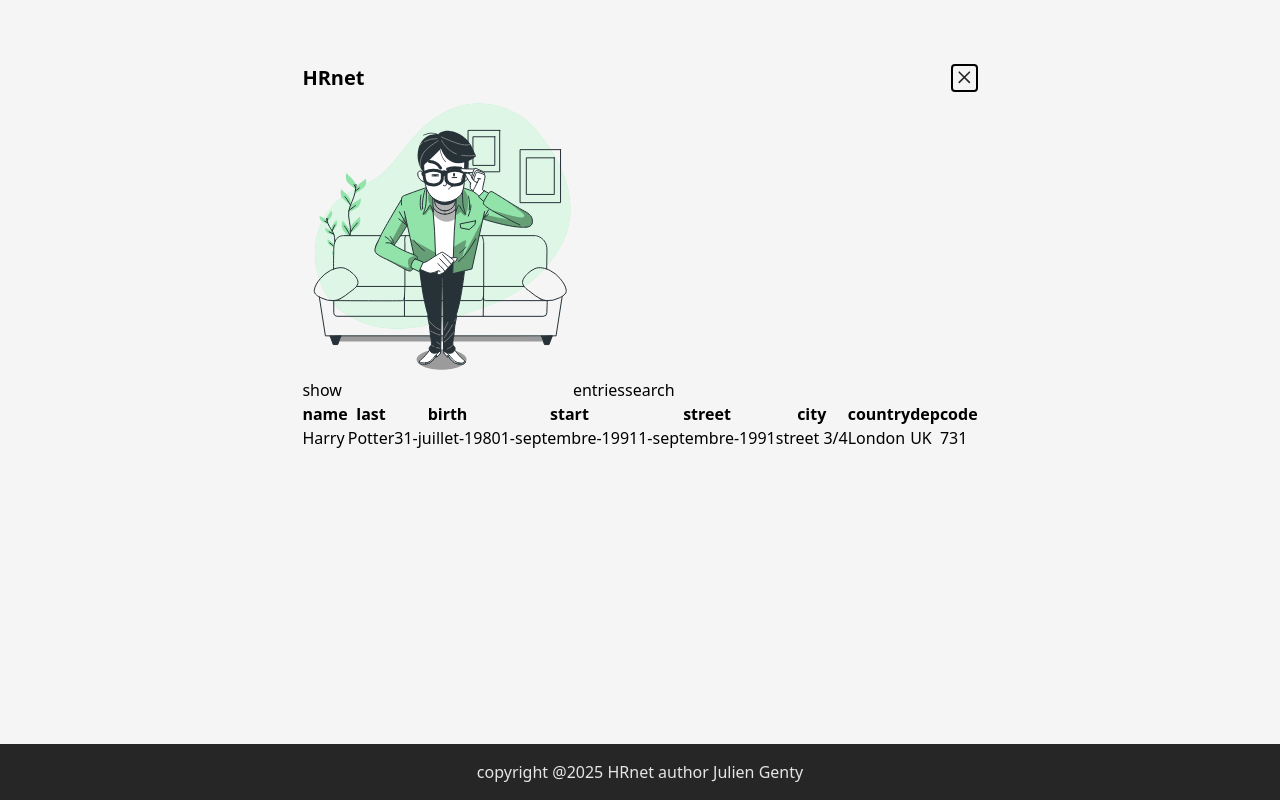
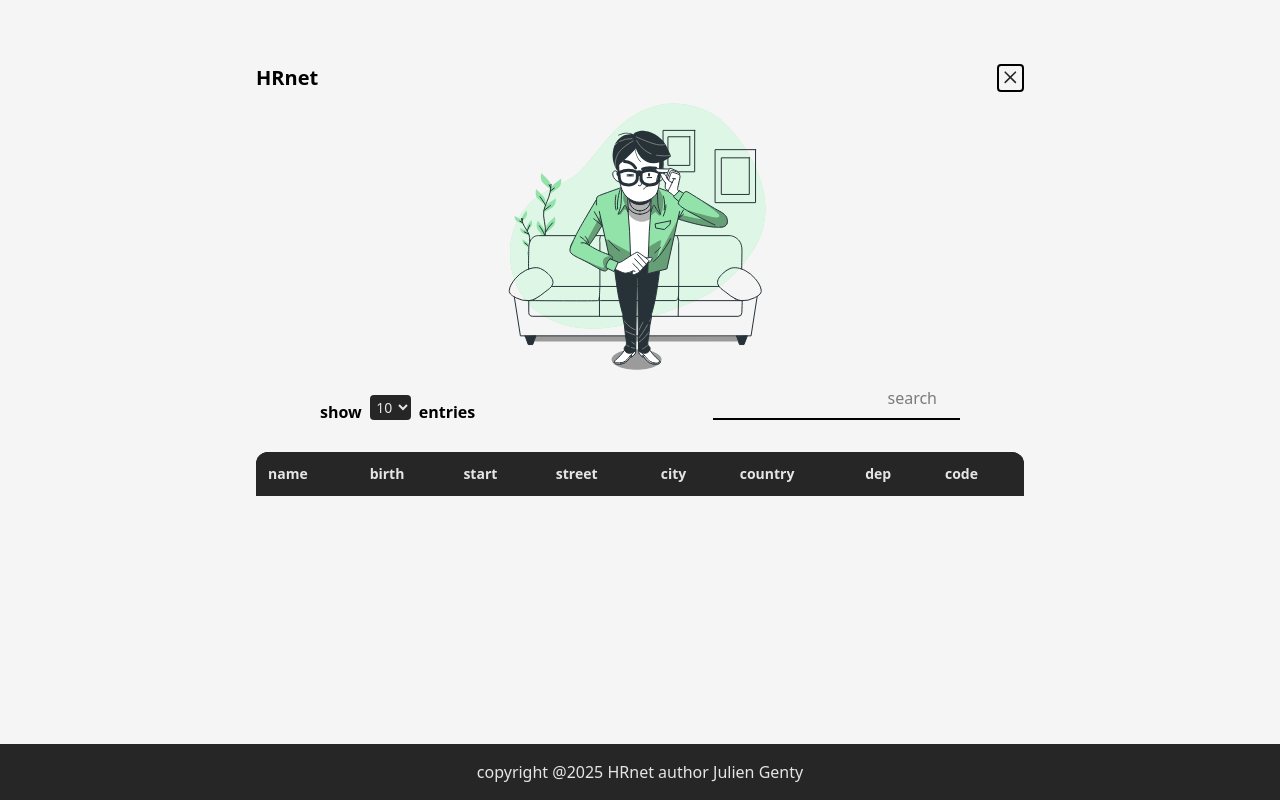
Before and after one commit to JulienDevFront/HRnet, a React (Vite) app: page /listEmploye in a window 1280 px wide. Built offline with nearby package versions, Linux system fonts and the light colour scheme.

Commit message:
feat(page): add ListEmployePage page

```diff
--- a/src/pages/listEmployePage.tsx
+++ b/src/pages/listEmployePage.tsx
@@ -1,52 +1,40 @@
 import Header from "../layouts/header";
-import consult_employee from "../assets/consult_employee_image.svg";
+import image from "../assets/consult_employee_image.svg";
+import SelectCount from "../components/selectCount";
+import InputSearch from "../components/inputSearch";
+import HeroHeader from "../layouts/heroHeader";
 
+/**
+ * This component return `ListEmployePage`, a page of `HRnet`
+ */
 export default function ListEmployePage() {
   return (
-		<div>
+    <div className="w-3xl">
       <Header to="/" showClose={true} />
-			<aside>
-				<img src={consult_employee} alt="Illustration" />
-			</aside>
-			<section>
-				<label>
-					show
-					<input type="text" />
-					entries
-				</label>
-				<label>
-					search
-					<input type="search" />
-				</label>
+      <HeroHeader img={image} alt="illustration" />
+      <section className="flex justify-between px-16">
+        <SelectCount />
+        <InputSearch />
       </section>
       <main>
-				<table>
-					<thead>
+        <table className="mt-8 min-w-full table-fixed">
+          <thead className="bg-neutral-800 text-sm text-neutral-200">
             <tr>
-							<th>name</th>
-							<th>last</th>
-							<th>birth</th>
-							<th>start</th>
-							<th>street</th>
-							<th>city</th>
-							<th>country</th>
-							<th>dep</th>
-							<th>code</th>
+              <th className="rounded-tl-xl bg-neutral-800 p-3 text-left">
+                name
+              </th>
+              <th className="bg-neutral-800 p-3 text-left">birth</th>
+              <th className="bg-neutral-800 p-3 text-left">start</th>
+              <th className="bg-neutral-800 p-3 text-left">street</th>
+              <th className="bg-neutral-800 p-3 text-left">city</th>
+              <th className="bg-neutral-800 p-3 text-left">country</th>
+              <th className="bg-neutral-800 p-3 text-left">dep</th>
+              <th className="rounded-tr-xl bg-neutral-800 p-3 text-left">
+                code
+              </th>
             </tr>
           </thead>
-					<tbody>
-						<tr>
-							<td>Harry</td>
-							<td>Potter</td>
-							<td>31-juillet-1980</td>
-							<td>1-septembre-1991</td>
-							<td>1-septembre-1991</td>
-							<td>street 3/4</td>
-							<td>London</td>
-							<td>UK</td>
-							<td>731</td>
-						</tr>
-					</tbody>
+          <tbody></tbody>
         </table>
       </main>
     </div>
```
Lines whose indentation alone changed are shown as unchanged.
